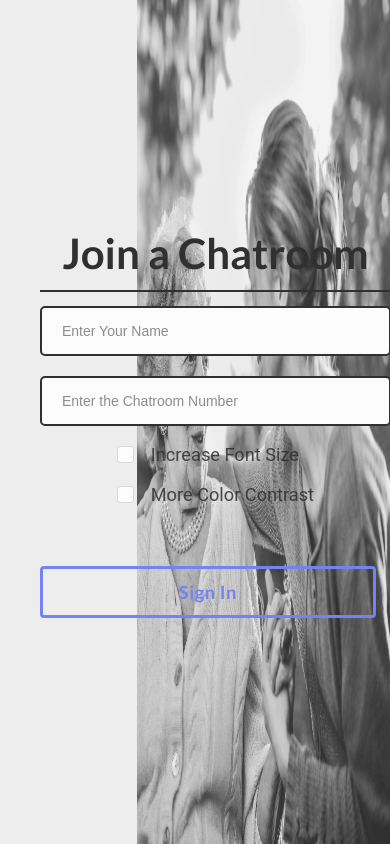
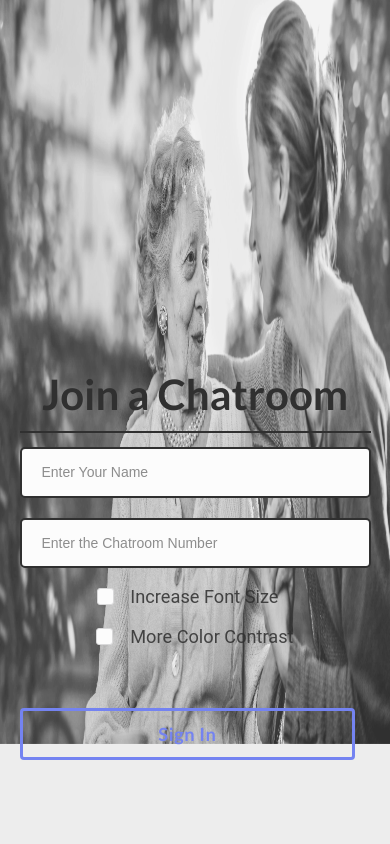
Before and after one commit to Steffield/react-chat-app-for-seniors, a React (Create React App) app in the folder client/: page / in a window 390 px wide. Built offline with nearby package versions, Linux system fonts and the light colour scheme.

Commit message:
bg change for mobile

```diff
--- a/client/src/components/Header/Header.scss
+++ b/client/src/components/Header/Header.scss
@@ -13,7 +13,8 @@
 }
 
 .user.outline {
-  animation: online 2s infinite;
+  animation: online 2s alternate;
+  // animation-direction: alternate;
 }
 
 @keyframes online {
--- a/client/src/components/Join/Join.scss
+++ b/client/src/components/Join/Join.scss
@@ -16,14 +16,14 @@ body {
 
 .joinOuterContainer {
   display: flex;
-  justify-content: center;
+  // justify-content: right;
   text-align: center;
   height: 100vh;
-  width: 65%;
+  width: 60%;
   align-items: center;
   float: right;
   // background-color: #1a1a1d;
-  background: url("./seniorPic.jpeg") no-repeat center center fixed;
+  background: url("./seniorPic.jpeg") no-repeat 140px 0 fixed;
   // height: 600px;
   opacity: 0.8;
   -webkit-background-size: 100% 100%;
@@ -35,7 +35,7 @@ body {
 .joinInnerContainer {
   position: absolute;
   left: 40px;
-  width: 30%;
+  width: 35%;
 }
 
 .joinInput {
@@ -206,6 +206,21 @@ label {
   font-size: 1.3em !important;
 }
 
+@media (max-width: 1100px) {
+  .joinOuterContainer {
+    width: 100%;
+    height: 60vh;
+    align-items: center;
+    background: url("./seniorPic.jpeg") no-repeat 0 -100px fixed;
+  }
+  .joinInnerContainer {
+    position: absolute;
+    left: 5%;
+    bottom: 10%;
+    width: 90%;
+  }
+}
+
 @media (min-width: 320px) and (max-width: 480px) {
   .joinOuterContainer {
     height: 100%;
```
